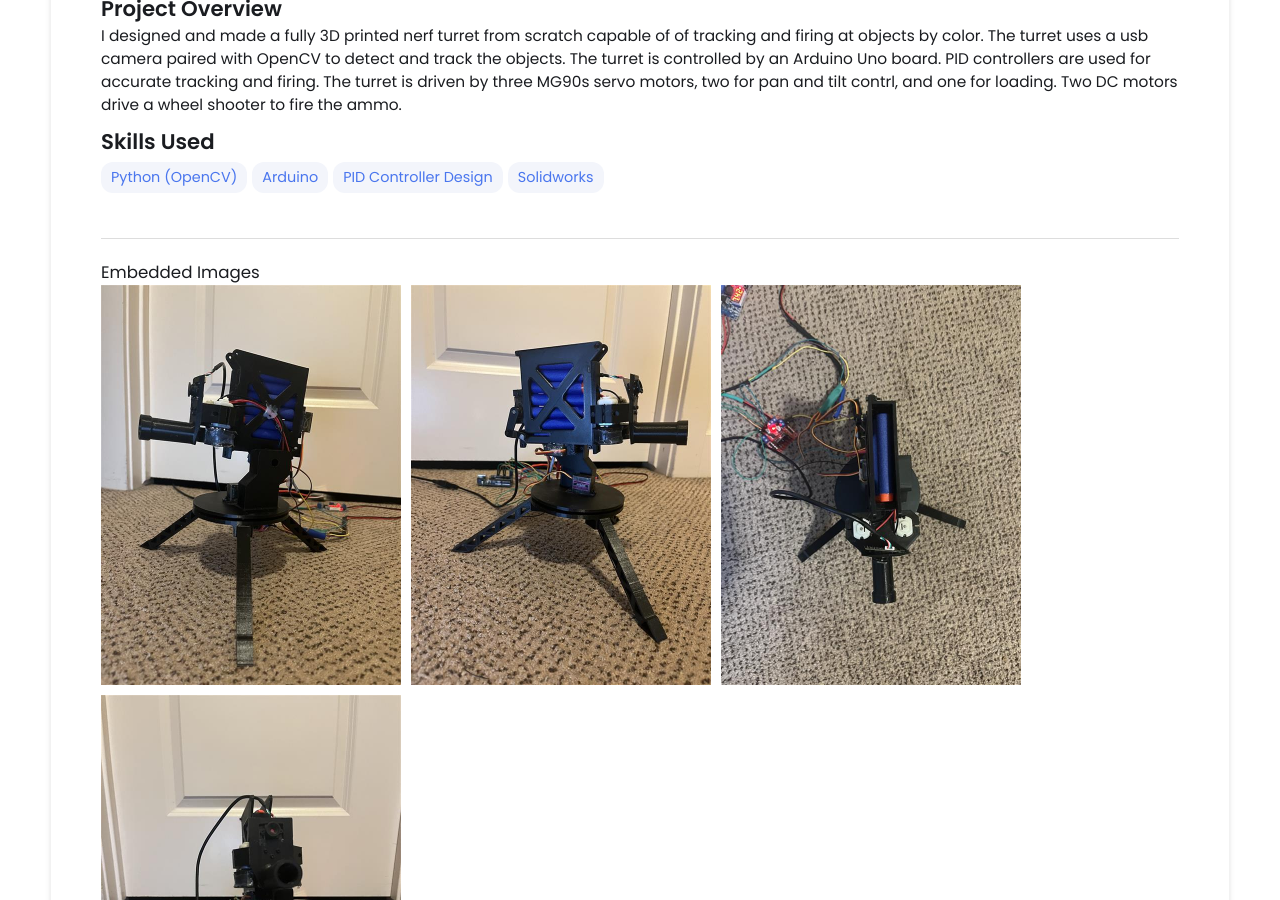
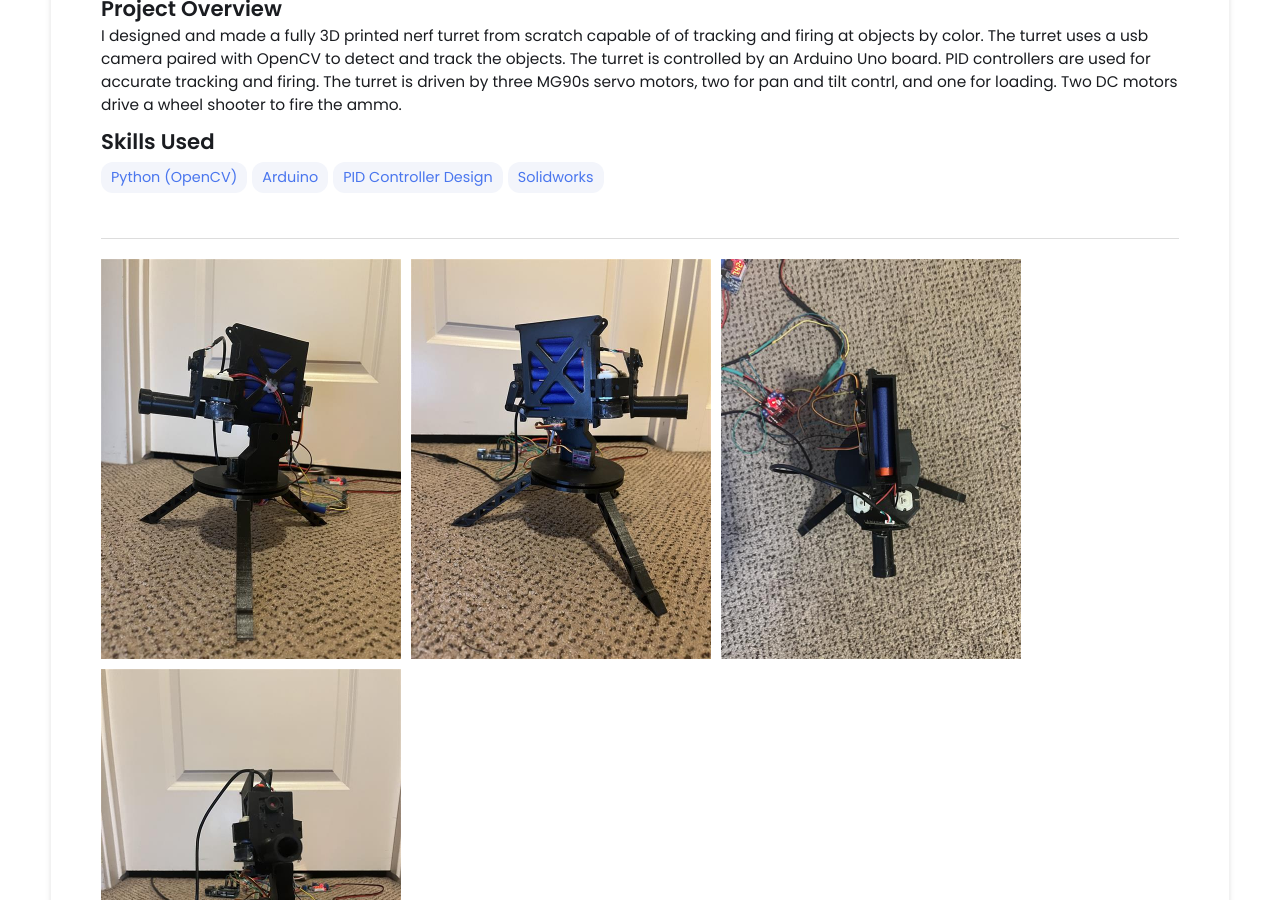
Before and after one commit to dylanhammond-11/dylanhammond-11.github.io, a Jekyll site: the page built from _projects/auto-nerf-turret/index.md, in a window 1280 px wide and 900 px high, scrolled down 564 px. Built offline with Jekyll 4.4.1, drawn with Linux system fonts in a browser that asks for light colours.

Commit message:
Update index.md

```diff
--- a/_projects/auto-nerf-turret/index.md
+++ b/_projects/auto-nerf-turret/index.md
@@ -13,6 +13,5 @@ main-image: /TurretMain1.jpg
 
 ---
 ---
-### Embedded Images
 
 {% include image-gallery.html images="TurretRight.jpg, TurretLeft.jpg, TurretTop.jpg, TurretFront.jpg" height="400" %}
```
